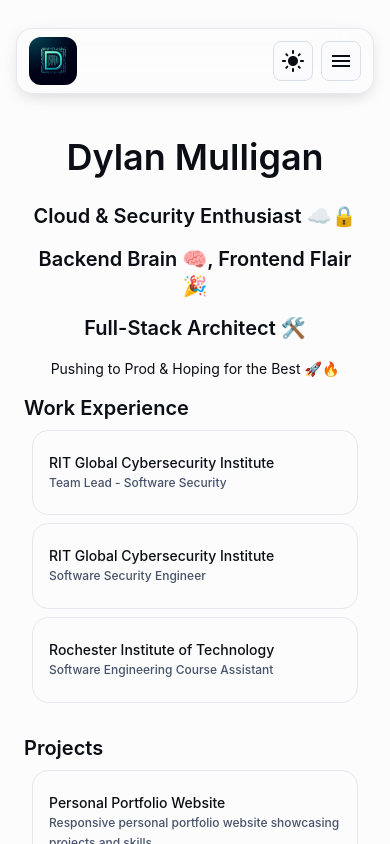
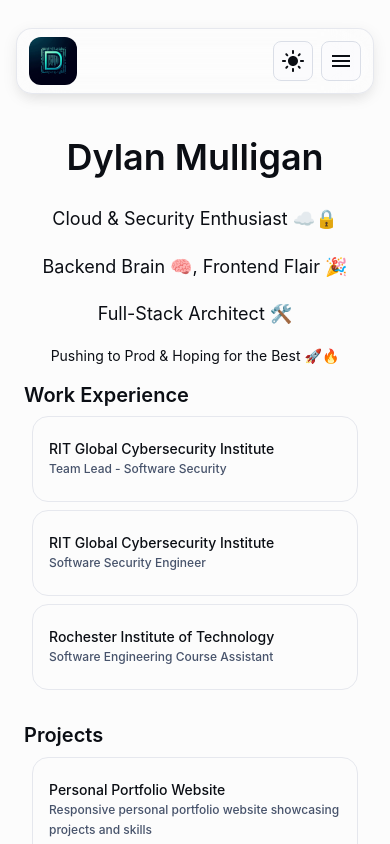
Before and after one commit to dylan-mulligan/personal-website, a React (Create React App) app: page / in a window 390 px wide. Shown: the top 844 px of the page. Built offline with nearby package versions, Linux system fonts and the light colour scheme; the HTML template or start-up script is replaced by a standard one.

Commit message:
Fixed scaling on header items at xs screen sizes

```diff
--- a/src/components/Portfolio.tsx
+++ b/src/components/Portfolio.tsx
@@ -1,5 +1,5 @@
 import React, { JSX } from "react";
-import { Box, Typography, useTheme } from "@mui/material";
+import { Box, Typography, useTheme, useMediaQuery } from "@mui/material";
 import ExpandableList from "./ExpandableList";
 
 // Safe import in case files are missing or cannot be parsed
@@ -26,6 +26,9 @@
  */
 const Portfolio: React.FC = (): JSX.Element => {
     const theme = useTheme();
+
+    const scalingVariant = useMediaQuery(theme.breakpoints.down("sm")) ? "subtitle1" : "h5";
+
     return (
         <Box
             sx={{
@@ -51,16 +54,16 @@
             >
                 Dylan Mulligan
             </Typography>
-            <Typography variant="h5" textAlign="center">
+            <Typography variant={scalingVariant} textAlign="center">
                 Cloud & Security Enthusiast ☁️🔒
             </Typography>
-            <Typography variant="h5" textAlign="center">
+            <Typography variant={scalingVariant} textAlign="center">
                 Backend Brain 🧠, Frontend Flair 🎉
             </Typography>
-            <Typography variant="h5" textAlign="center">
+            <Typography variant={scalingVariant} textAlign="center">
                 Full-Stack Architect 🛠️
             </Typography>
-            <Typography variant="body1" textAlign="center">
+            <Typography variant="body2" textAlign="center">
                 Pushing to Prod & Hoping for the Best 🚀🔥
             </Typography>
             <Box>
```
